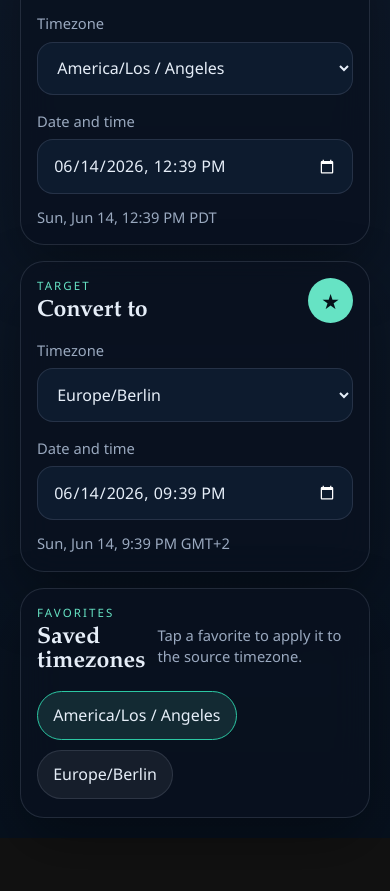
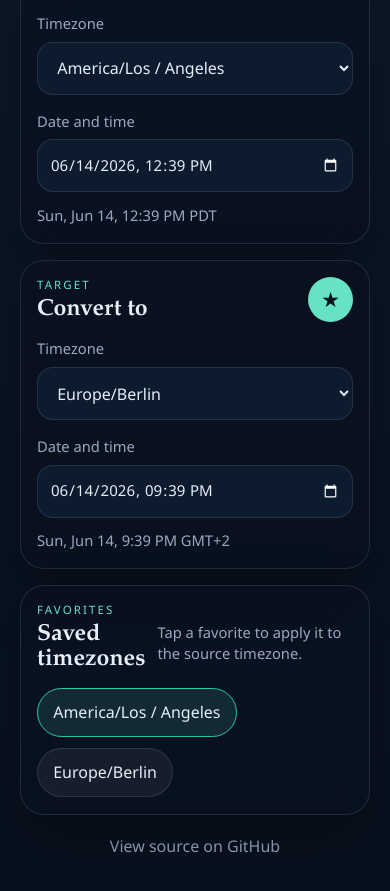
Before and after one commit to badokun/time, a website built with Vite: page index.html in a window 390 px wide. Shown: the part 417-1308 px from the top of the page. Before the commit the page ends 1255 px from the top, so only its background shows below. Built offline with nearby package versions, Linux system fonts and the light colour scheme.

Commit message:
Update README and add footer with GitHub link; enhance styles for better layout

```diff
--- a/src/main.js
+++ b/src/main.js
@@ -72,6 +72,10 @@ app.innerHTML = `
       </div>
       <div class="favorites-list" id="favorites-list"></div>
     </section>
+
+    <footer class="site-footer">
+      <a class="footer-link" href="https://github.com/badokun/time" target="_blank" rel="noreferrer">View source on GitHub</a>
+    </footer>
   </main>
 `
 
--- a/src/style.css
+++ b/src/style.css
@@ -153,6 +153,11 @@ p {
   padding: 1rem;
 }
 
+.time-card {
+  min-width: 0;
+  overflow: hidden;
+}
+
 .card-header,
 .favorites-header {
   display: flex;
@@ -190,13 +195,20 @@ p {
 
 .select-field,
 .time-input {
+  display: block;
   width: 100%;
+  max-width: 100%;
+  min-width: 0;
   min-height: 3.2rem;
   padding: 0.85rem 0.95rem;
   border-radius: var(--radius-small);
   border: 1px solid var(--line);
   background: var(--panel-strong);
   color: var(--text);
+}
+
+.time-input {
+  overflow: hidden;
 }
 
 .select-field:focus,
@@ -237,6 +249,35 @@ p {
   border-color: var(--accent-strong);
 }
 
+.site-footer {
+  padding: 0.2rem 0 1.25rem;
+  text-align: center;
+}
+
+.footer-link {
+  color: var(--muted);
+  text-decoration: none;
+  border-bottom: 1px solid transparent;
+}
+
+.footer-link:hover,
+.footer-link:focus {
+  color: var(--text);
+  border-color: var(--accent);
+}
+
+@media (max-width: 480px) {
+  .time-input {
+    padding-inline: 0.75rem;
+    font-size: 0.94rem;
+  }
+
+  .time-input::-webkit-date-and-time-value,
+  .time-input::-webkit-datetime-edit {
+    min-width: 0;
+  }
+}
+
 @media (min-width: 720px) {
   .app-shell {
     width: min(100%, 64rem);
```
Also changed, not shown: README.md.
